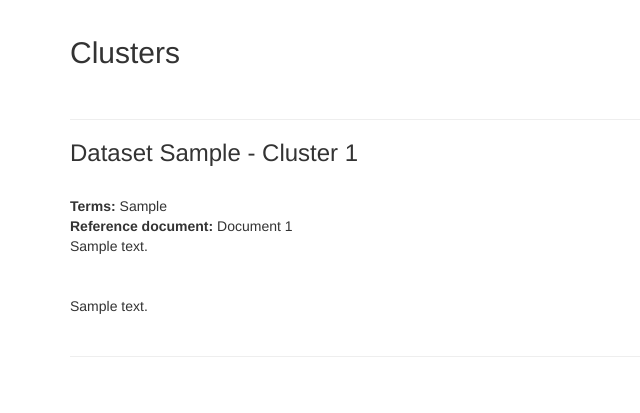
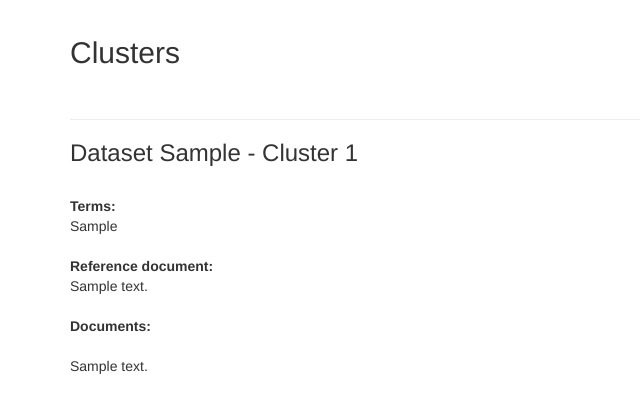
Before and after one commit to Adavideo/TFM, a Django app: page /topics_identifier/clusters in a window 1280 px wide. Shown: the part 134-547 px from the top of the page, without its empty margins (0-640 px from the left). Run offline with Django 3.2, Linux system fonts and the light colour scheme; tables that the repository leaves empty hold one stand-in row (values such as "Sample post"); parts of the project's set-up code (start-up, migrations or seed data) failed here and were passed over; some libraries are stand-ins or nearby versions.

Commit message:
Minor improvements on cluster template

```diff
--- a/topics/topics_identifier/templates/topics_identifier/clusters.html
+++ b/topics/topics_identifier/templates/topics_identifier/clusters.html
@@ -9,16 +9,16 @@
 {% endif %}
   {% for cluster_info in clusters_list %}
     <hr><h3>Dataset {{ cluster_info.cluster.dataset }} - Cluster {{ cluster_info.cluster.number }}</h3><br>
-    <b>Terms:</b>
-      {{ cluster_info.cluster.terms }}
+    <b>Terms:</b><br>
+      {{ cluster_info.cluster.terms }}<br>
     <br>
-    <b>Reference document: </b>{{ cluster_info.cluster.reference_document }}<br>
+    <b>Reference document: </b><br>
     {{ cluster_info.cluster.reference_document.content }}
-    <br><br><br>
+    <br><br>
+    <b>Documents:</b><br><br>
     {% for document in cluster_info.documents %}
       {{ document.content }}<br><br>
     {% endfor %}
-    <hr>
   {% endfor %}
 
 
```
